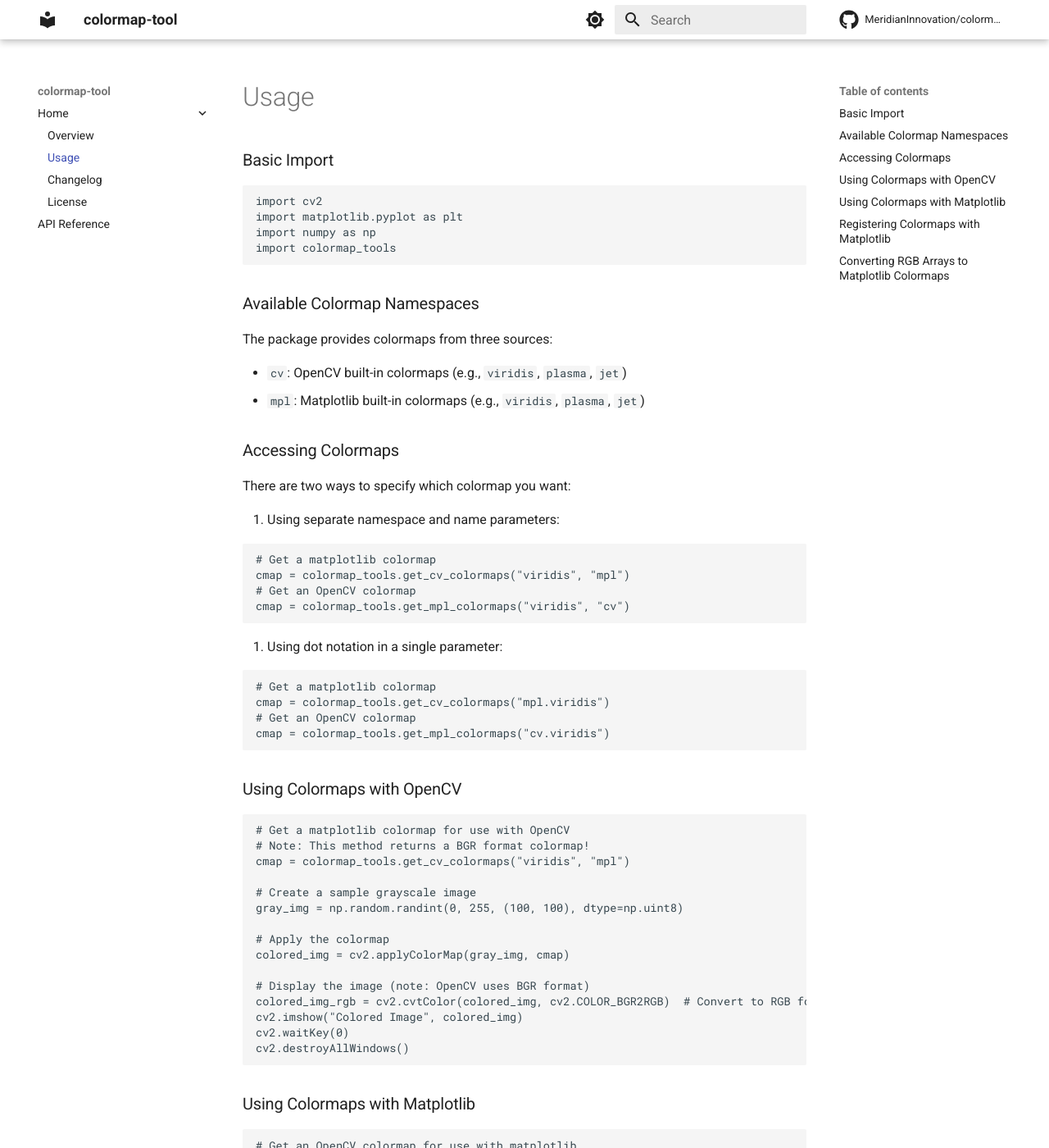
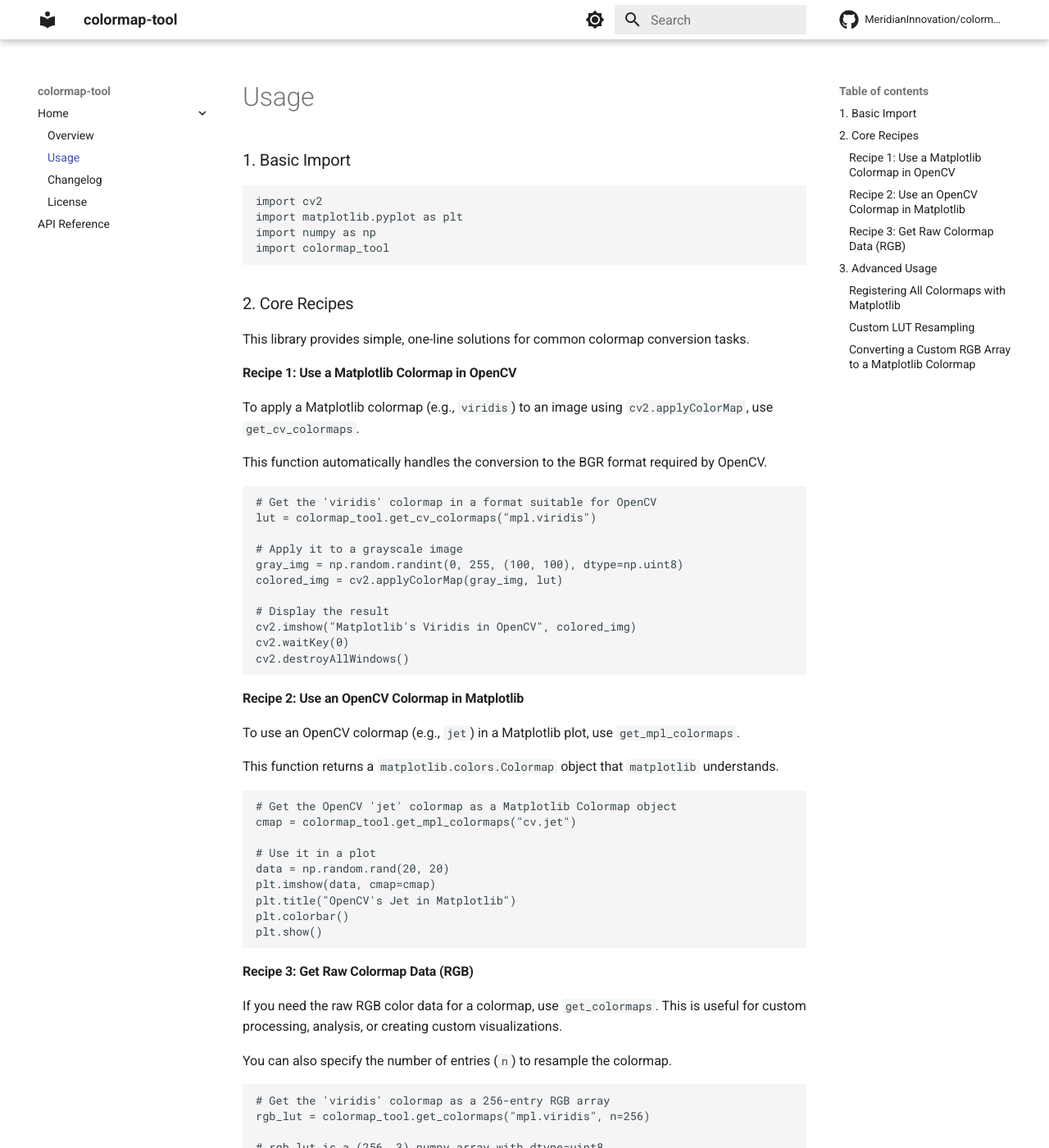
Before and after one commit to MeridianInnovation/colormap-tool, an MkDocs documentation site: the page built from docs/home/usage.md, in a window 1280 px wide and 1400 px high. Shown: the whole window at 82% size. Built offline with MkDocs 1.6.1 and Material for MkDocs 9.7.7, drawn with Linux system fonts in a browser that asks for light colours; comment, search, counter and statistics services are not loaded; some of the changed text lies outside the part shown.

Commit message:
docs: Improve the docs.
BREAKING CHANGE:

````diff
--- a/README.md
+++ b/README.md
@@ -31,137 +31,119 @@ python -m pip install colormap-tool
 
 ## Usage
 
-### Basic Import
+### 1. Basic Import
 
 ```python
 import cv2
 import matplotlib.pyplot as plt
 import numpy as np
-import colormap_tools
+import colormap_tool
 ```
 
-### Available Colormap Namespaces
+### 2. Core Recipes
 
-The package provides colormaps from three sources:
+This library provides simple, one-line solutions for common colormap conversion tasks.
 
-- `cv`: OpenCV built-in colormaps (e.g., `viridis`, `plasma`, `jet`)
-- `mpl`: Matplotlib built-in colormaps (e.g., `viridis`, `plasma`, `jet`)
+#### Recipe 1: Use a Matplotlib Colormap in OpenCV
 
-### Accessing Colormaps
+To apply a Matplotlib colormap (e.g., `viridis`) to an image using `cv2.applyColorMap`, use `get_cv_colormaps`.
 
-There are two ways to specify which colormap you want:
-
-1. Using separate namespace and name parameters:
+This function automatically handles the conversion to the BGR format required by OpenCV.
 
 ```python
-# Get a matplotlib colormap
-cmap = colormap_tools.get_cv_colormaps("viridis", "mpl")
-# Get an OpenCV colormap
-cmap = colormap_tools.get_mpl_colormaps("viridis", "cv")
-```
+# Get the 'viridis' colormap in a format suitable for OpenCV
+lut = colormap_tool.get_cv_colormaps("mpl.viridis")
 
-2. Using dot notation in a single parameter:
+# Apply it to a grayscale image
+gray_img = np.random.randint(0, 255, (100, 100), dtype=np.uint8)
+colored_img = cv2.applyColorMap(gray_img, lut)
 
-```python
-# Get a matplotlib colormap
-cmap = colormap_tools.get_cv_colormaps("mpl.viridis")
-# Get an OpenCV colormap
-cmap = colormap_tools.get_mpl_colormaps("cv.viridis")
-```
-
-### Using Colormaps with OpenCV
-
-```python
-# Get a matplotlib colormap for use with OpenCV
-# Note: This method returns a BGR format colormap!
-cmap = colormap_tools.get_cv_colormaps("viridis", "mpl")
-
-# Create a sample grayscale image
-gray_img = np.random.randint(0, 255, (100, 100), dtype=np.uint8)
-
-# Apply the colormap
-colored_img = cv2.applyColorMap(gray_img, cmap)
-
-# Display the image (note: OpenCV uses BGR format)
-colored_img_rgb = cv2.cvtColor(colored_img, cv2.COLOR_BGR2RGB)  # Convert to RGB for display
-cv2.imshow("Colored Image", colored_img)
+# Display the result
+cv2.imshow("Matplotlib's Viridis in OpenCV", colored_img)
 cv2.waitKey(0)
 cv2.destroyAllWindows()
 ```
 
-### Using Colormaps with Matplotlib
+#### Recipe 2: Use an OpenCV Colormap in Matplotlib
+
+To use an OpenCV colormap (e.g., `jet`) in a Matplotlib plot, use `get_mpl_colormaps`.
+
+This function returns a `matplotlib.colors.Colormap` object that `matplotlib` understands.
 
 ```python
-# Get an OpenCV colormap for use with matplotlib
-cmap = colormap_tools.get_mpl_colormaps("viridis", "cv")
+# Get the OpenCV 'jet' colormap as a Matplotlib Colormap object
+cmap = colormap_tool.get_mpl_colormaps("cv.jet")
 
-from matplotlib.colors import Colormap
-assert isinstance(cmap, Colormap)
-
-# Create a sample grayscale image
-gray_img = np.random.randint(0, 255, (100, 100), dtype=np.uint8)
-
-# Display the image with the colormap
-plt.figure(figsize=(6, 6))
-plt.imshow(gray_img, cmap=cmap)
-plt.colorbar(label="Value")
-plt.title("Image with OpenCV VIRIDIS colormap")
+# Use it in a plot
+data = np.random.rand(20, 20)
+plt.imshow(data, cmap=cmap)
+plt.title("OpenCV's Jet in Matplotlib")
+plt.colorbar()
 plt.show()
 ```
 
-### Registering Colormaps with Matplotlib
+#### Recipe 3: Get Raw Colormap Data (RGB)
 
-You can register all colormaps with matplotlib for direct access by name:
+If you need the raw RGB color data for a colormap, use `get_colormaps`. This is useful for custom processing, analysis, or creating custom visualizations.
+
+You can also specify the number of entries (`n`) to resample the colormap.
 
 ```python
-# Register all colormaps with matplotlib
-colormap_tools.register_all_cmps2mpl()
+# Get the 'viridis' colormap as a 256-entry RGB array
+rgb_lut = colormap_tool.get_colormaps("mpl.viridis", n=256)
 
-# Now you can use any colormap directly with matplotlib by name
-plt.figure(figsize=(12, 4))
+# rgb_lut is a (256, 3) numpy array with dtype=uint8
+print(rgb_lut.shape)
+print(rgb_lut.dtype)
+```
 
-# Create a sample data array
+### 3. Advanced Usage
+
+#### Registering All Colormaps with Matplotlib
+
+For maximum convenience, you can register all available colormaps with Matplotlib at the start of your script. This allows you to use them by name in any Matplotlib function.
+
+```python
+# Register all colormaps
+colormap_tool.register_all_cmps2mpl()
+
+# Now, you can use OpenCV colormaps directly by name
 data = np.random.rand(20, 20)
-
-# Plot with different colormaps
-plt.subplot(121)
-plt.imshow(data, cmap="cv.jet") # do not use cv.JET
-plt.title("OpenCV JET")
-plt.colorbar()
-
-plt.subplot(122)
-plt.imshow(data, cmap="viridis") # do not use mpl.viridis
-plt.title("Matplotlib Viridis")
-plt.colorbar()
-
-plt.tight_layout()
+plt.imshow(data, cmap="cv.jet")
+plt.title("Using a Registered OpenCV Colormap")
 plt.show()
 ```
 
-### Converting RGB Arrays to Matplotlib Colormaps
+#### Custom LUT Resampling
 
-If you have your own RGB colormap data, you can convert it to a matplotlib colormap:
+The `resample_lut` function can resize any custom LUT to a desired length while preserving its format.
 
 ```python
-# Create a custom RGB array (256×3 uint8 values)
-rgb_data = np.zeros((256, 3), dtype=np.uint8)
-# Fill with a gradient from blue to red
-rgb_data[:, 0] = np.linspace(0, 255, 256)  # Red channel
-rgb_data[:, 2] = np.linspace(255, 0, 256)  # Blue channel
+# Create a simple 2-color LUT (black to white)
+my_lut = np.array([[0, 0, 0], [255, 255, 255]], dtype=np.uint8)
 
-# Convert to a matplotlib colormap
-custom_cmap = colormap_tools.uint8_rgb_arr2mpl_cmp(
-    rgb_data,
-    name="custom_blue_red",
-    alpha=1.0,
-    mode="linear"
-)
+# Resample it to 10 entries
+resampled_lut = colormap_tool.resample_lut(my_lut, 10)
+print(resampled_lut.shape)  # Output: (10, 3)
+```
 
-# Use the custom colormap
-plt.figure(figsize=(6, 6))
+#### Converting a Custom RGB Array to a Matplotlib Colormap
+
+If you have your own colormap data as an RGB array, you can convert it into a Matplotlib `Colormap` object.
+
+```python
+# Create a custom gradient from blue to yellow
+custom_rgb = np.zeros((256, 3), dtype=np.uint8)
+custom_rgb[:, 0] = np.linspace(0, 255, 256)      # R
+custom_rgb[:, 1] = np.linspace(0, 255, 256)      # G
+custom_rgb[:, 2] = np.linspace(255, 0, 256)      # B
+
+# Convert it to a Matplotlib Colormap object
+custom_cmap = colormap_tool.uint8_rgb_arr2mpl_cmp(custom_rgb, name="blue_yellow")
+
+# Use it in a plot
 plt.imshow(data, cmap=custom_cmap)
-plt.colorbar(label="Value")
-plt.title("Custom Blue-Red Colormap")
+plt.title("Custom Blue-Yellow Colormap")
 plt.show()
 ```
 
--- a/docs/API/api_reference.md
+++ b/docs/API/api_reference.md
@@ -1,7 +1,3 @@
 # API Reference
 
-## Cv Colormaps
-::: colormap_tool._cv
-
-## Matplotlib Colormaps
-::: colormap_tool._mpl
+::: colormap_tool
--- a/docs/home/usage.md
+++ b/docs/home/usage.md
@@ -1,3 +1,5 @@
 # Usage
 
 {% include-markdown "../../README.md" start="## Usage" end="## License" %}
+
+For more details, please refer to [API Reference](../API/api_reference.md).
````
Also changed, not shown: 3 other files.
